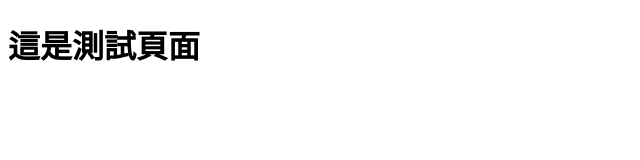
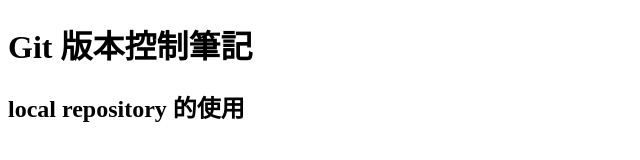
Before and after one commit to CarrieFu05/git-demo, a plain HTML site: page index.html in a window 1280 px wide. Shown: the whole page, without its empty margins (0-640 px from the left). Drawn offline with Linux system fonts and the light colour scheme.

Commit message:
add content

```diff
--- a/index.html
+++ b/index.html
@@ -6,6 +6,7 @@
     <title>Homepage</title>
   </head>
   <body>
-    <h1>這是測試頁面</h1>
+    <h1>Git 版本控制筆記</h1>
+    <h2>local repository 的使用</h2>
   </body>
 </html>
```
